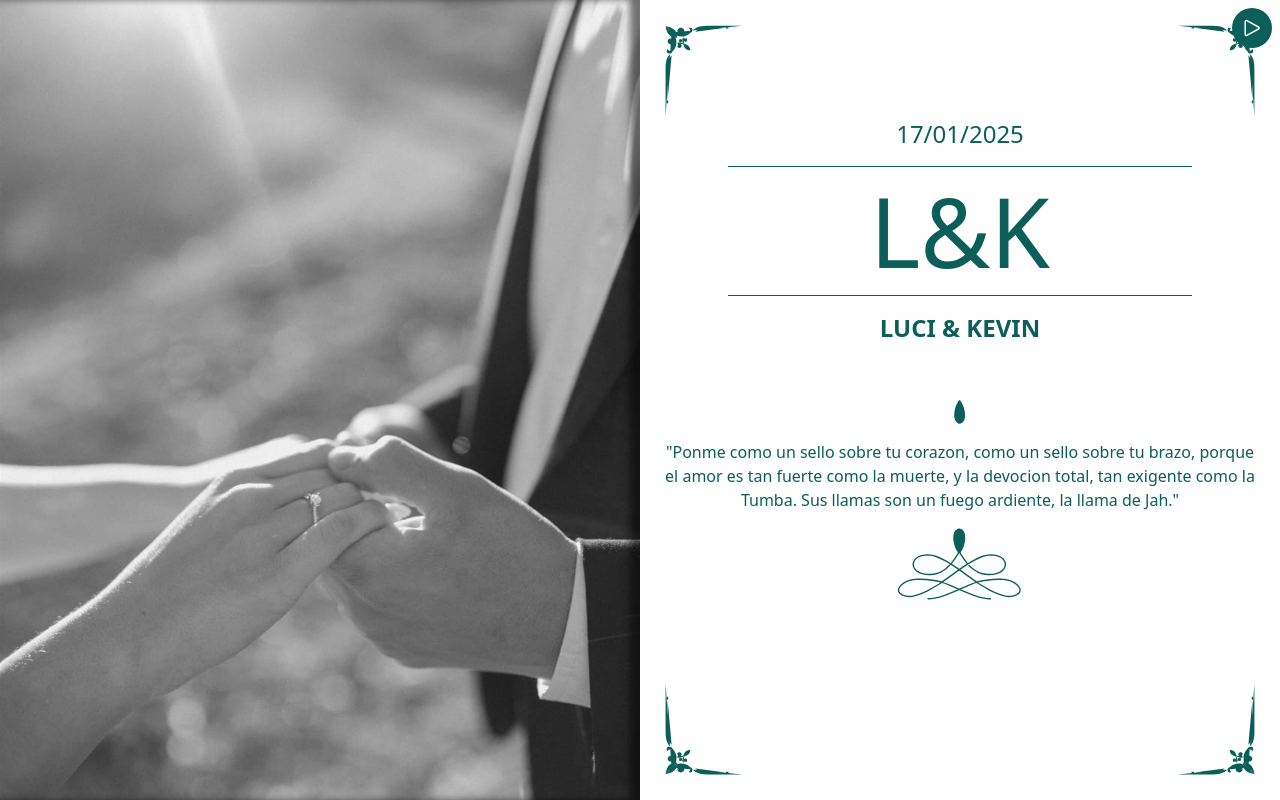
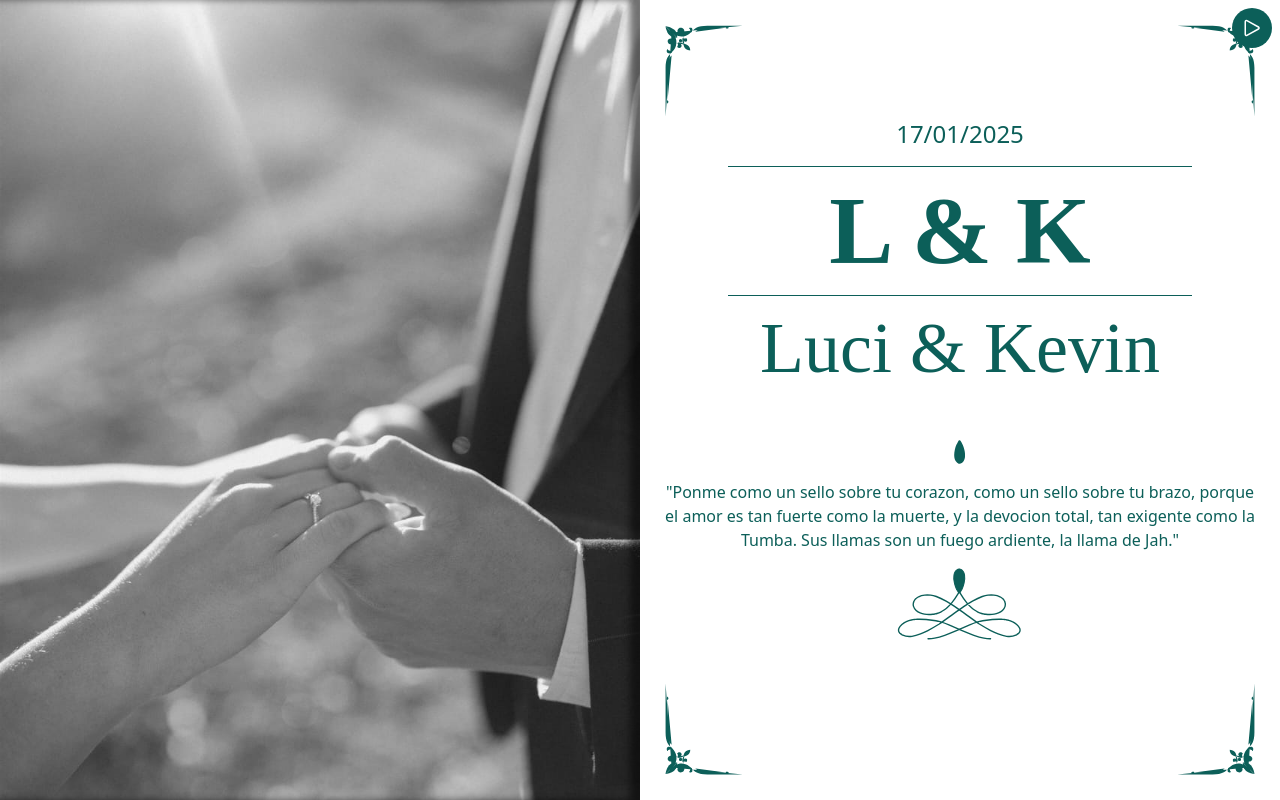
Before and after one commit to 14714/invitacion-boda, a Vue app in the folder invitacion-boda/: page / in a window 1280 px wide. Shown: the top 800 px of the page. Built offline with nearby package versions, Linux system fonts and the light colour scheme; the HTML template or start-up script is replaced by a standard one.

Commit message:
Test Font y GPS

```diff
--- a/invitacion-boda/src/assets/tailwind.css
+++ b/invitacion-boda/src/assets/tailwind.css
@@ -1,7 +1,23 @@
 @tailwind base;
 @tailwind components;
 @tailwind utilities;
-
+@import url("https://fonts.googleapis.com/css2?family=Updock&display=swap");
+@import url('https://fonts.googleapis.com/css2?family=Qwitcher+Grypen:wght@400;700&display=swap');
+.qwitcher-grypen-regular {
+  font-family: "Qwitcher Grypen", cursive;
+  font-weight: 400;
+  font-style: normal;
+}
+.qwitcher-grypen-bold {
+  font-family: "Qwitcher Grypen", cursive;
+  font-weight: 700;
+  font-style: normal;
+}
+.updock-regular {
+  font-family: "Updock", cursive;
+  font-weight: 400;
+  font-style: normal;
+}
 .object-center {
   object-position: center;
 }
--- a/invitacion-boda/src/components/Agenda.vue
+++ b/invitacion-boda/src/components/Agenda.vue
@@ -38,9 +38,9 @@
           <div class="mt-7 pb-10">
             <h2 class="text-2xl">Dirección</h2>
             <p>Senillosa Neuquen</p>
-            <button class="bg-primaryDark mt-3 px-10 py-3 rounded-lg">
+            <a href="https://maps.app.goo.gl/V3BMsZDFhvwP94W79" class="bg-primaryDark mt-3 px-10 py-3 rounded-lg">
               ¿Como Llegar?
-            </button>
+            </a>
           </div>
         </div>
       </div>
--- a/invitacion-boda/src/components/HelloWorld.vue
+++ b/invitacion-boda/src/components/HelloWorld.vue
@@ -33,9 +33,9 @@
         <div class="mx-16">
           <h4 class="text-2xl">{{ msg }}</h4>
           <div class="border-t border-primary my-4"></div>
-          <h1 class="text-8xl">L&K</h1>
-          <div class="border-t border-primary my-4"></div>
-          <h4 class="text-2xl font-bold">LUCI & KEVIN</h4>
+          <h1 class="text-8xl qwitcher-grypen-bold">L & K</h1>
+          <div class="border-t border-primary my-4 "></div>
+          <h4 class="text-7xl font-bold updock-regular">Luci & Kevin</h4>
         </div>
         <div class="mt-14">
           <detalleThree class="mx-auto" />
```
